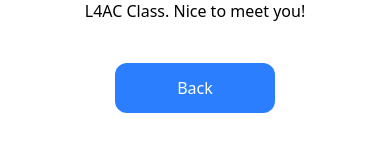
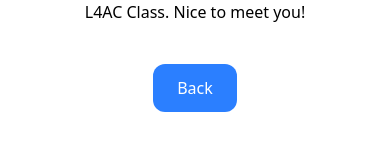
Before and after one commit to Rafael23082/TA-Assignment-Profile-Landing, a React (Vite) app: page /profile in a window 390 px wide. Shown: the part 534-686 px from the top of the page. Built offline with nearby package versions, Linux system fonts and the light colour scheme.

Commit message:
Responsiveness

```diff
--- a/src/To-Do-List/components/Button.jsx
+++ b/src/To-Do-List/components/Button.jsx
@@ -4,6 +4,6 @@ export const Button = ({color, hover, message, navigateTo}) => {
     const navigate = useNavigate();
 
     return (
-        <button className={`w-40 min-h-[50px] rounded-xl m-5 mt-10 border-none ${color} text-white ${hover}`} onClick={() => {navigate(navigateTo)}}>{message}</button>
+        <button className={`px-6 py-3 rounded-xl m-5 mt-10 border-none ${color} text-white ${hover}`} onClick={() => {navigate(navigateTo)}}>{message}</button>
     );
 }
```
